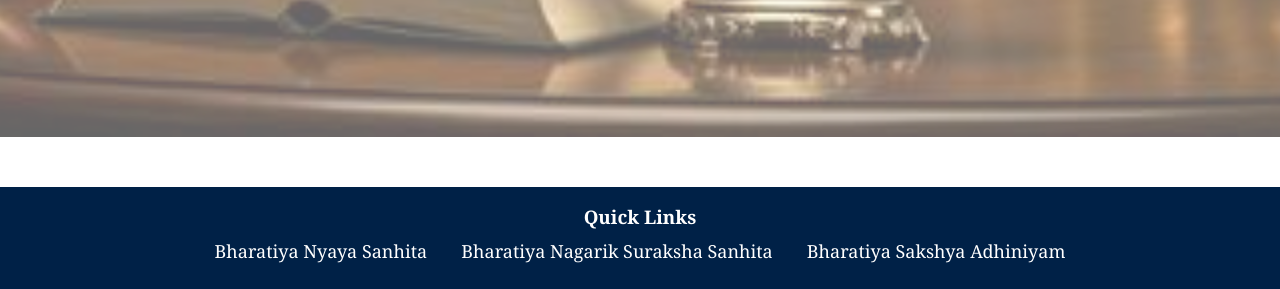
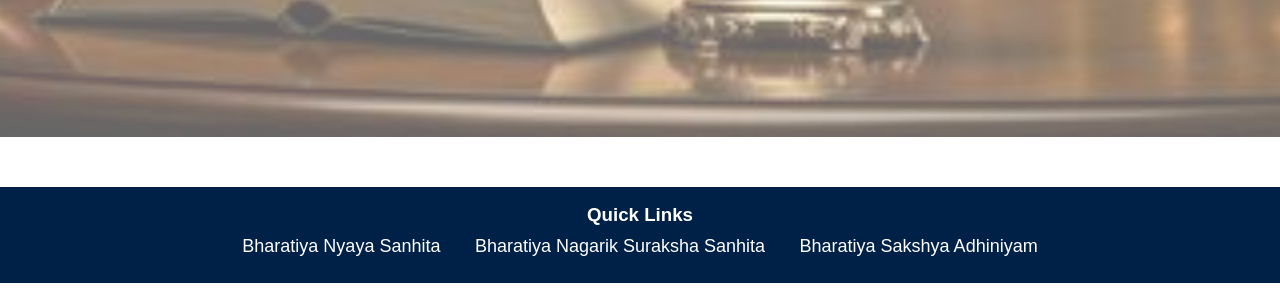
Before and after one commit to hack704/law, a plain HTML site: page index.html in a window 1280 px wide. Shown: the part 723-1012 px from the top of the page. Drawn offline with Linux system fonts and the light colour scheme.

Commit message:
Update style.css

```diff
--- a/style.css
+++ b/style.css
@@ -1,5 +1,5 @@
 * { margin: 0; padding: 0; box-sizing: border-box; }
-body { font-family:Cambria, Cochin, Georgia, Times, 'Times New Roman', serif;}
+body { font-family:arial;}
 
 .navbar {
     position: fixed; /* Make navbar fixed */
```
